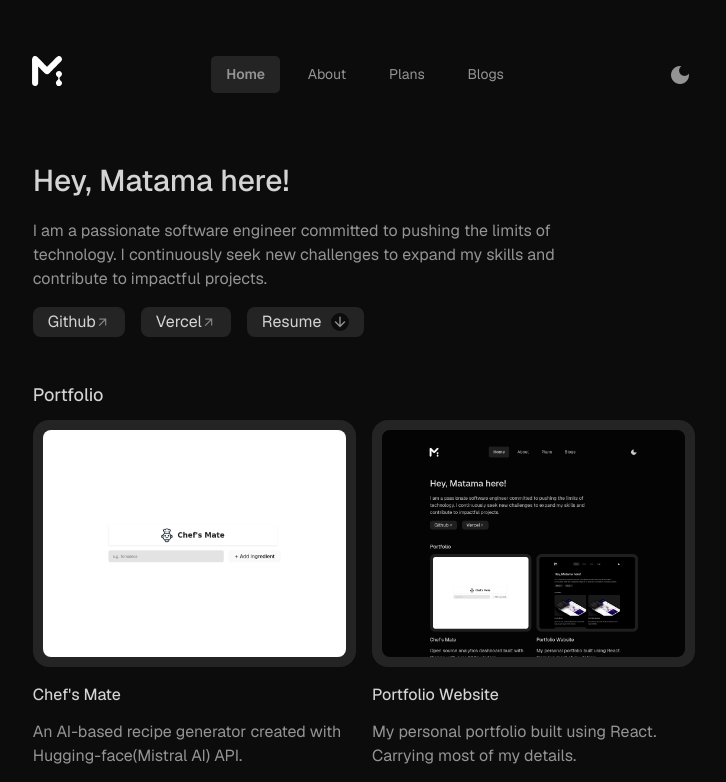
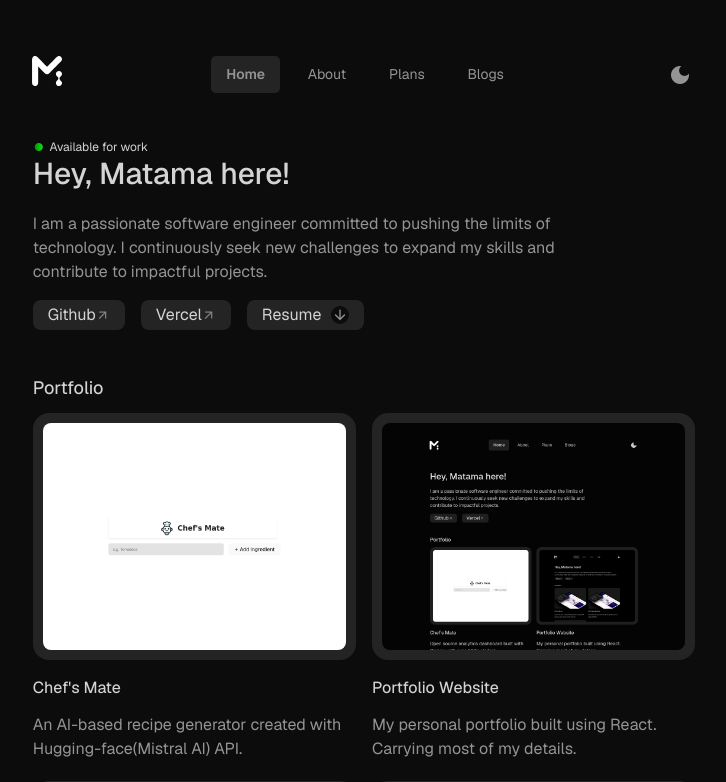
Before and after one commit to MatamaPeter/Personal-portfolio, a React (Vite) app: page / in a window 1280 px wide. Shown: the top 782 px of the page, without its empty margins (278-1004 px from the left). Built offline with nearby package versions, Linux system fonts and the light colour scheme.

Commit message:
Added available to work section

```diff
--- a/src/Components/Home_components/Hero_Section.jsx
+++ b/src/Components/Home_components/Hero_Section.jsx
@@ -1,6 +1,10 @@
 export default function HeroSection() {
     return (
         <div className="hero-container">
+            <div className="availability-status">
+                <i className="material-icons">fiber_manual_record</i>
+                Available for work
+            </div>
             <h1>Hey, Matama here!</h1>
             <p>
                 I am a passionate software engineer committed to pushing the limits of technology. I continuously seek new challenges to expand my skills and contribute to impactful projects.
--- a/src/Components/home.css
+++ b/src/Components/home.css
@@ -21,7 +21,20 @@
     font-weight: 400;
     width: 80%;
 }
-
+.availability-status{
+    display: flex;
+    place-items: center;
+    margin-bottom: -25px;
+    font-size: 12px;
+    gap: .3rem;
+    color: var(--lighter-font);
+}
+.availability-status i{
+    font-size: 12px;
+    background: linear-gradient(to right, green, rgb(13, 255, 13));
+    -webkit-background-clip: text;
+    -webkit-text-fill-color: transparent;
+}
 .platform-link-btns {
     display: flex;
     gap: 1em
```
